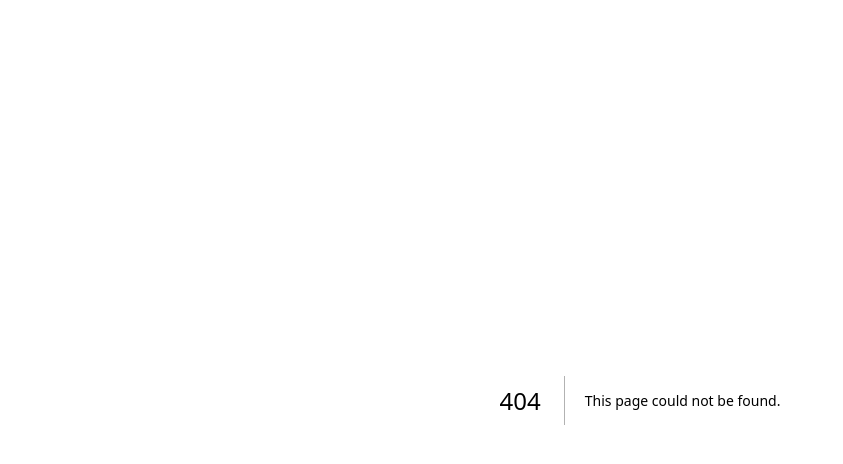
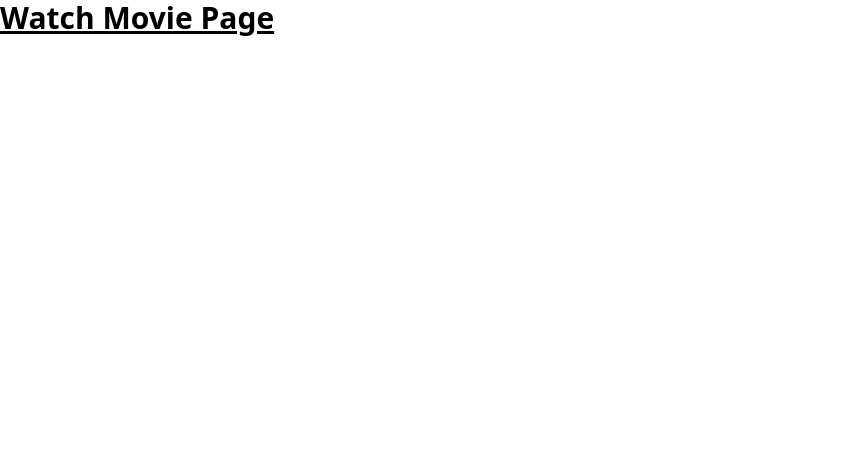
Before and after one commit to AkashSDas/curtains, a Next.js app: page /watch/movie in a window 1280 px wide. Before the commit this address had no page. Shown: the top 464 px of the page, without its empty margins (0-843 px from the left). Built offline with nearby package versions, Linux system fonts and the light colour scheme.

Commit message:
add base pgs

```diff
--- /dev/null
+++ b/src/app/watch/movie/page.tsx
@@ -0,0 +1,7 @@
+export default function WatchMoviePage() {
+  return (
+    <div>
+      <h1 className="text-3xl font-bold underline">Watch Movie Page</h1>
+    </div>
+  );
+}
--- /dev/null
+++ b/src/app/watch/series/page.tsx
@@ -0,0 +1,7 @@
+export default function WatchSeriesPage() {
+  return (
+    <div>
+      <h1 className="text-3xl font-bold underline">Watch Series Page</h1>
+    </div>
+  );
+}
```
